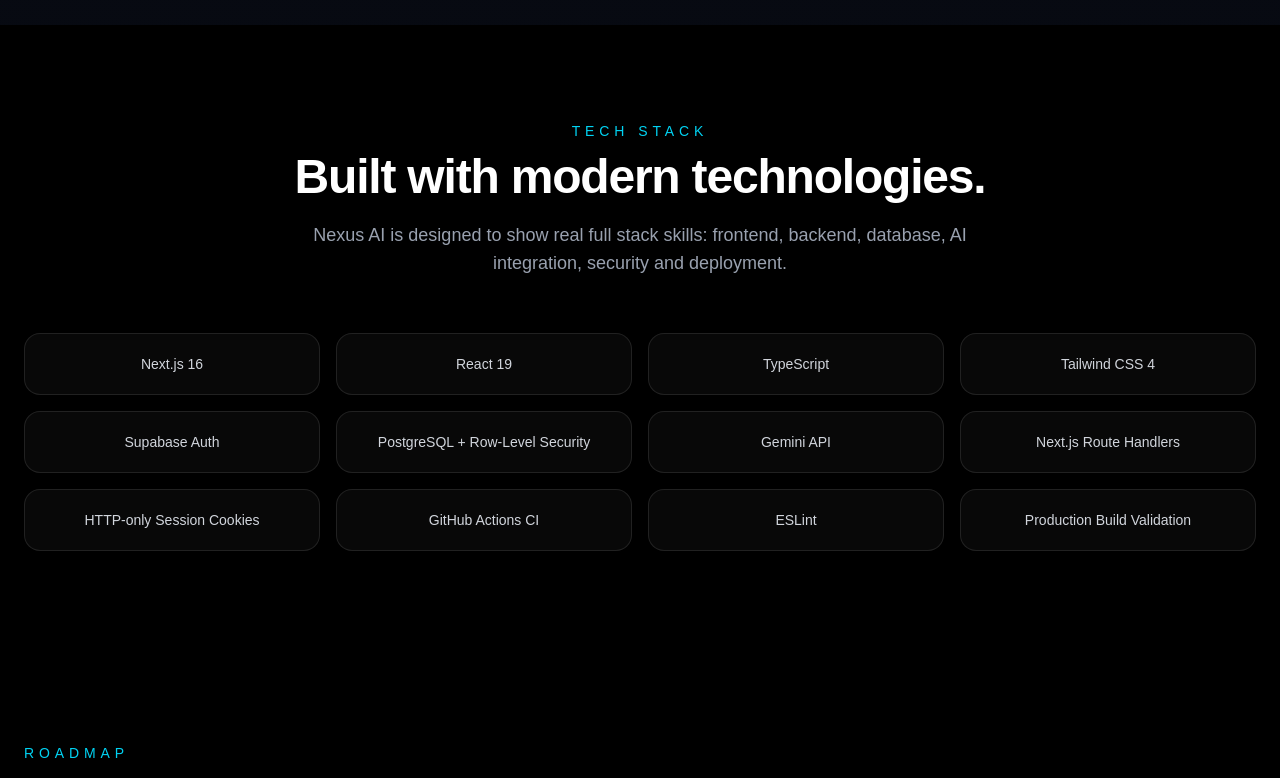
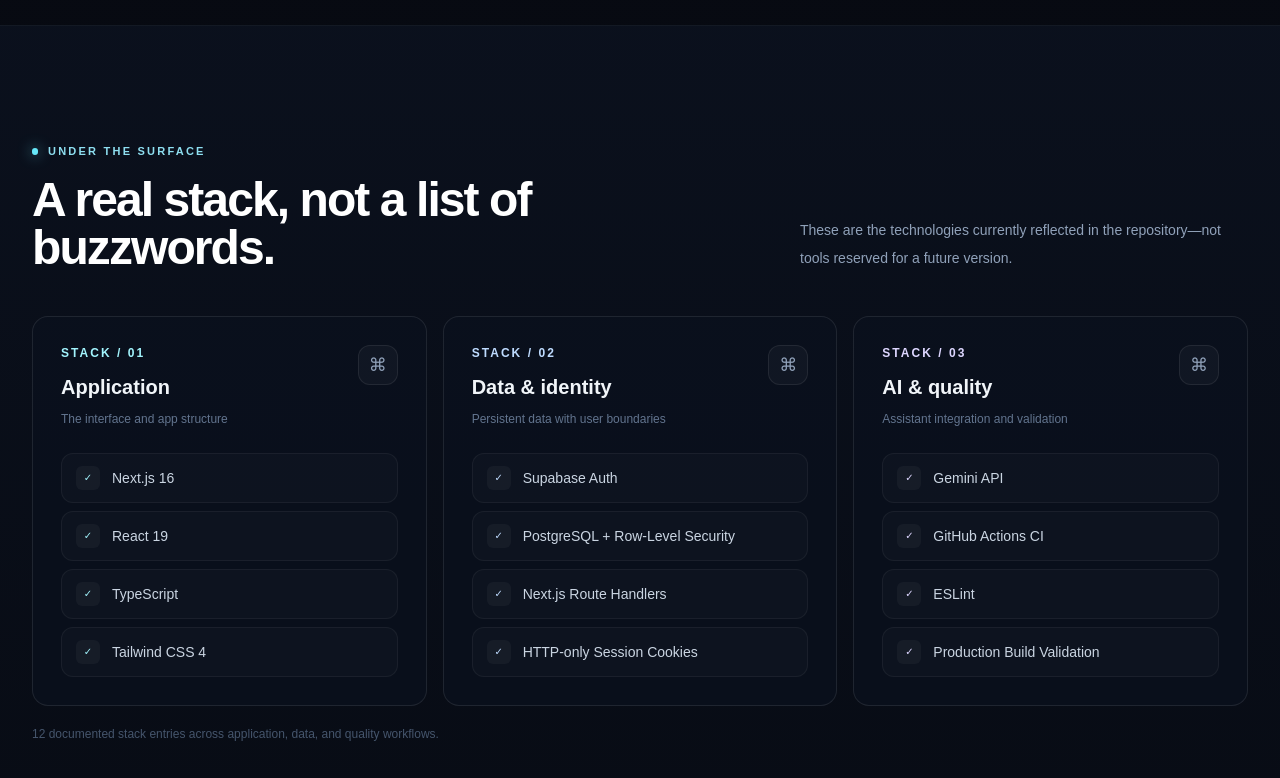
Before and after one commit to Dleteo/Nexus-AI, a Next.js app: page / in a window 1280 px wide. Shown: the part 2100-2878 px from the top of the page. Built offline with nearby package versions, Linux system fonts and the light colour scheme; no server answers.

Commit message:
Present the real technology stack in a structured visual grid

```diff
--- a/components/sections/TechStack.tsx
+++ b/components/sections/TechStack.tsx
@@ -1,27 +1,42 @@
 import { technologies } from "../../data/technologies";
-import SectionHeader from "../ui/SectionHeader";
+
+const groups = [
+  { title: "Application", description: "The interface and app structure", items: ["Next.js 16", "React 19", "TypeScript", "Tailwind CSS 4"], mark: "01", tone: "text-cyan-200" },
+  { title: "Data & identity", description: "Persistent data with user boundaries", items: ["Supabase Auth", "PostgreSQL + Row-Level Security", "Next.js Route Handlers", "HTTP-only Session Cookies"], mark: "02", tone: "text-blue-200" },
+  { title: "AI & quality", description: "Assistant integration and validation", items: ["Gemini API", "GitHub Actions CI", "ESLint", "Production Build Validation"], mark: "03", tone: "text-violet-200" },
+];
 
 export default function TechStack() {
   return (
-    <section id="tech" className="bg-black px-6 py-24 text-white">
+    <section id="tech" className="nexus-section-alt scroll-mt-20 px-5 py-24 text-white sm:px-8 sm:py-28">
       <div className="mx-auto max-w-7xl">
-        <SectionHeader
-          centered
-          label="Tech Stack"
-          title="Built with modern technologies."
-          description="Nexus AI is designed to show real full stack skills: frontend, backend, database, AI integration, security and deployment."
-        />
+        <div className="flex flex-col justify-between gap-5 md:flex-row md:items-end">
+          <div>
+            <p className="nexus-kicker mb-4">Under the surface</p>
+            <h2 className="max-w-2xl text-3xl font-semibold tracking-[-0.04em] sm:text-5xl">A real stack, not a list of buzzwords.</h2>
+          </div>
+          <p className="max-w-md text-sm leading-7 text-slate-400">These are the technologies currently reflected in the repository—not tools reserved for a future version.</p>
+        </div>
 
-        <div className="grid gap-4 sm:grid-cols-2 md:grid-cols-3 lg:grid-cols-4">
-          {technologies.map((tech) => (
-            <div
-              key={tech}
-              className="rounded-2xl border border-white/10 bg-white/[0.03] px-6 py-5 text-center text-sm font-medium text-gray-300 transition hover:border-purple-400/50 hover:text-white"
-            >
-              {tech}
-            </div>
+        <div className="mt-11 grid gap-4 lg:grid-cols-3">
+          {groups.map((group) => (
+            <article key={group.title} className="rounded-2xl border border-white/[0.09] bg-[#0b111d]/80 p-6 sm:p-7">
+              <div className="flex items-start justify-between gap-4">
+                <div><p className={`text-xs font-bold tracking-[0.17em] ${group.tone}`}>STACK / {group.mark}</p><h3 className="mt-3 text-xl font-semibold text-slate-100">{group.title}</h3><p className="mt-2 text-xs leading-5 text-slate-500">{group.description}</p></div>
+                <span className="grid size-10 place-items-center rounded-xl border border-white/[0.08] bg-white/[0.03] text-lg text-slate-400">⌘</span>
+              </div>
+              <div className="mt-6 space-y-2">
+                {group.items.map((item) => (
+                  <div key={item} className="flex items-center gap-3 rounded-xl border border-white/[0.05] bg-white/[0.02] px-3.5 py-3">
+                    <span className={`grid size-6 place-items-center rounded-md bg-white/[0.04] text-[10px] ${group.tone}`} aria-hidden="true">✓</span>
+                    <span className="text-sm text-slate-300">{item}</span>
+                  </div>
+                ))}
+              </div>
+            </article>
           ))}
         </div>
+        <p className="mt-5 text-xs text-slate-600">{technologies.length} documented stack entries across application, data, and quality workflows.</p>
       </div>
     </section>
   );
```
